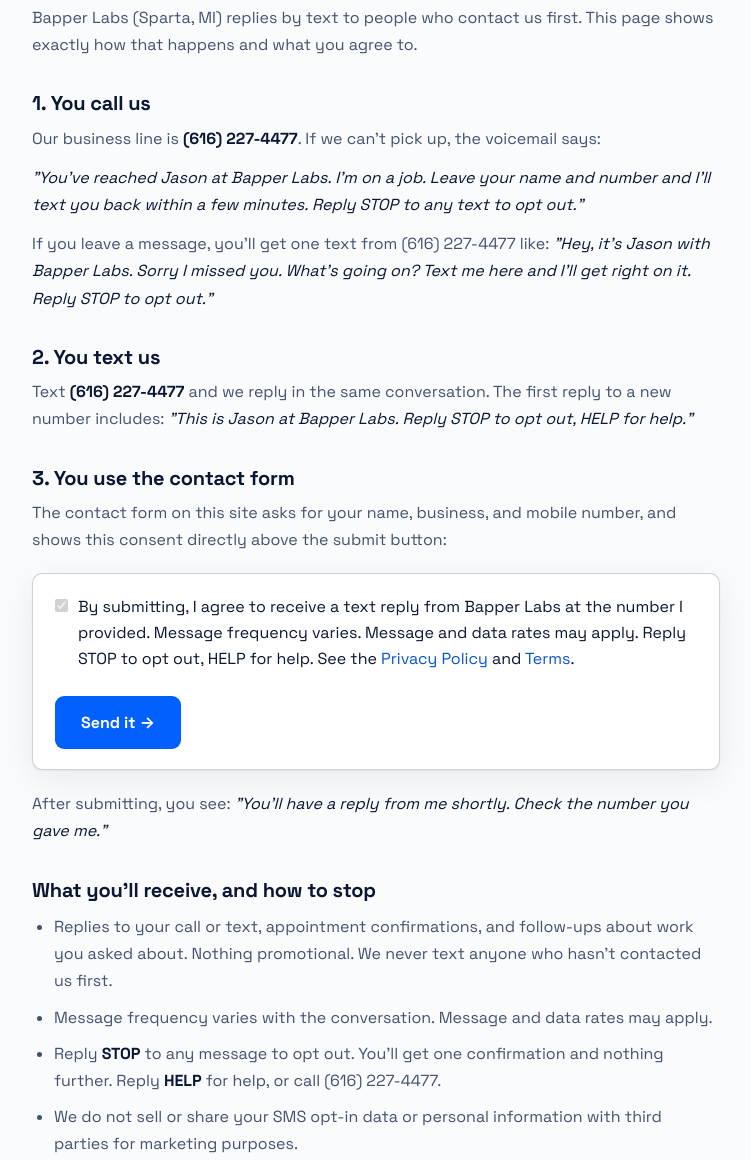
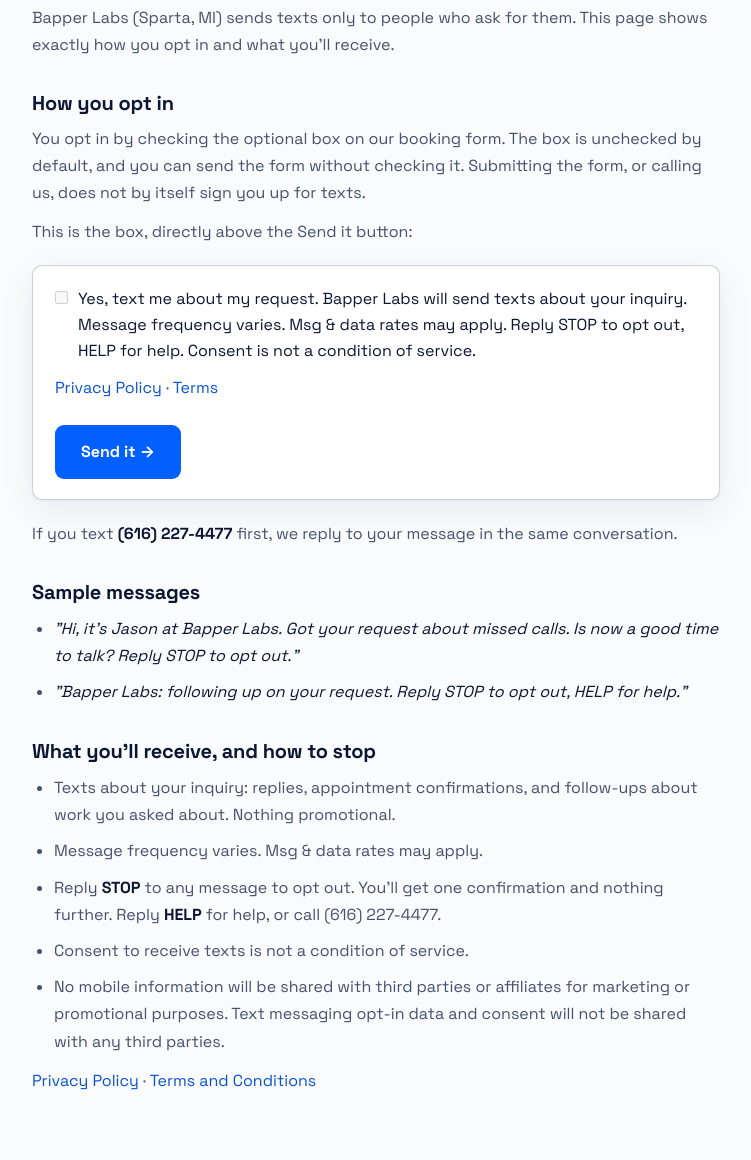
Before and after one commit to thinkbankco-bot/bapper, a plain HTML site: page sms-consent.html in a window 1280 px wide. Shown: the part 218-1378 px from the top of the page, without its empty margins (264-1015 px from the left). Drawn offline with Linux system fonts and the light colour scheme.

Commit message:
Make texting consent an optional, unchecked checkbox
Carriers rejected the A2P campaign because submitting the form counted as
texting consent. Adds an optional sms_consent checkbox to every form that
collects a phone number, and updates sms-consent, privacy and terms to match.

Co-Authored-By: Claude Opus 5.5 <noreply@anthropic.com>

```diff
--- a/sms-consent.html
+++ b/sms-consent.html
@@ -82,30 +82,31 @@
 <main class="legal">
 <p class="meta">Bapper Labs · Sparta, Michigan · (616) 227-4477</p>
 <h1>How Bapper Labs texts you</h1>
-<p>Bapper Labs (Sparta, MI) replies by text to people who contact us first. This page shows exactly how that happens and what you agree to.</p>
+<p>Bapper Labs (Sparta, MI) sends texts only to people who ask for them. This page shows exactly how you opt in and what you'll receive.</p>
 
-<h2>1. You call us</h2>
-<p>Our business line is <b>(616) 227-4477</b>. If we can't pick up, the voicemail says:</p>
-<p><i>"You've reached Jason at Bapper Labs. I'm on a job. Leave your name and number and I'll text you back within a few minutes. Reply STOP to any text to opt out."</i></p>
-<p>If you leave a message, you'll get one text from (616) 227-4477 like: <i>"Hey, it's Jason with Bapper Labs. Sorry I missed you. What's going on? Text me here and I'll get right on it. Reply STOP to opt out."</i></p>
-
-<h2>2. You text us</h2>
-<p>Text <b>(616) 227-4477</b> and we reply in the same conversation. The first reply to a new number includes: <i>"This is Jason at Bapper Labs. Reply STOP to opt out, HELP for help."</i></p>
-
-<h2>3. You use the contact form</h2>
-<p>The contact form on this site asks for your name, business, and mobile number, and shows this consent directly above the submit button:</p>
+<h2>How you opt in</h2>
+<p>You opt in by checking the optional box on our booking form. The box is unchecked by default, and you can send the form without checking it. Submitting the form, or calling us, does not by itself sign you up for texts.</p>
+<p>This is the box, directly above the Send it button:</p>
 <div class="consent">
-<label><input type="checkbox" checked disabled> <span>By submitting, I agree to receive a text reply from Bapper Labs at the number I provided. Message frequency varies. Message and data rates may apply. Reply STOP to opt out, HELP for help. See the <a href="privacy.html">Privacy Policy</a> and <a href="terms.html">Terms</a>.</span></label>
+<label><input type="checkbox" disabled> <span>Yes, text me about my request. Bapper Labs will send texts about your inquiry. Message frequency varies. Msg &amp; data rates may apply. Reply STOP to opt out, HELP for help. Consent is not a condition of service.</span></label>
+<p style="margin-top:10px"><a href="privacy.html">Privacy Policy</a> · <a href="terms.html">Terms</a></p>
 <p style="margin-top:14px"><span class="cta">Send it &rarr;</span></p>
 </div>
-<p>After submitting, you see: <i>"You'll have a reply from me shortly. Check the number you gave me."</i></p>
+<p>If you text <b>(616) 227-4477</b> first, we reply to your message in the same conversation.</p>
+
+<h2>Sample messages</h2>
+<ul>
+<li><i>"Hi, it's Jason at Bapper Labs. Got your request about missed calls. Is now a good time to talk? Reply STOP to opt out."</i></li>
+<li><i>"Bapper Labs: following up on your request. Reply STOP to opt out, HELP for help."</i></li>
+</ul>
 
 <h2>What you'll receive, and how to stop</h2>
 <ul>
-<li>Replies to your call or text, appointment confirmations, and follow-ups about work you asked about. Nothing promotional. We never text anyone who hasn't contacted us first.</li>
-<li>Message frequency varies with the conversation. Message and data rates may apply.</li>
+<li>Texts about your inquiry: replies, appointment confirmations, and follow-ups about work you asked about. Nothing promotional.</li>
+<li>Message frequency varies. Msg &amp; data rates may apply.</li>
 <li>Reply <b>STOP</b> to any message to opt out. You'll get one confirmation and nothing further. Reply <b>HELP</b> for help, or call (616) 227-4477.</li>
-<li>We do not sell or share your SMS opt-in data or personal information with third parties for marketing purposes.</li>
+<li>Consent to receive texts is not a condition of service.</li>
+<li>No mobile information will be shared with third parties or affiliates for marketing or promotional purposes. Text messaging opt-in data and consent will not be shared with any third parties.</li>
 </ul>
 <p><a href="privacy.html">Privacy Policy</a> · <a href="terms.html">Terms and Conditions</a></p>
 </main>
--- a/v2.css
+++ b/v2.css
@@ -509,6 +509,9 @@ header.site.is-compact .btn.ghost:hover { background: rgba(11,22,51,.03); }
 .frm .row2 { display: grid; gap: 14px; }
 .frm-fine { font-size: 13px; color: var(--on-band-dim); line-height: 1.7; }
 .frm-fine a { color: var(--on-band); text-decoration: underline; }
+.frm-check { display: flex; gap: 10px; align-items: flex-start; margin: 14px 0 0; cursor: pointer; }
+.frm .frm-check input { flex: none; width: 18px; height: 18px; margin: 4px 0 0; padding: 0; accent-color: var(--accent); }
+.frm-links { margin: 4px 0 14px 28px; }
 .frm-err { font-size: 14px; color: #ffb9ad; }
 .frm-done { border: 1px solid var(--line-band-2); border-radius: var(--r); padding: 24px; margin-top: 26px; background: var(--band-2); }
 .frm-done h3 { color: var(--on-band); }
--- a/v2.js
+++ b/v2.js
@@ -502,12 +502,15 @@
 
       var action = form.getAttribute("data-endpoint") || "";
       var payload = new FormData(form);
+      var smsBox = form.querySelector('input[name="sms_consent"]');
+      if (smsBox) { payload.set("sms_consent", smsBox.checked ? "yes" : "no"); }
       var f = function (k) { return (payload.get(k) || "").toString().trim(); };
 
       if (!action) {
         var lines = [
           "Bapper: " + f("name") + (f("website") ? " / " + f("website") : ""),
           f("phone") ? "Phone: " + f("phone") : "",
+          form.querySelector('input[name="sms_consent"]') ? "Texts OK: " + (form.querySelector('input[name="sms_consent"]').checked ? "yes" : "no") : "",
           f("email") ? "Email: " + f("email") : "",
           f("message") ? "Message: " + f("message") : ""
         ].filter(Boolean);
```
Also changed, not shown: capabilities/ai-transformation.html (+2 -1 lines), capabilities/development-integrations.html (+2 -1 lines), capabilities/marketing-performance.html (+2 -1 lines), capabilities/support-protection.html (+2 -1 lines), capabilities/web-digital.html (+2 -1 lines), privacy.html (+2 -2 lines), start.html (+5 -2 lines), terms.html (+2 -2 lines).
